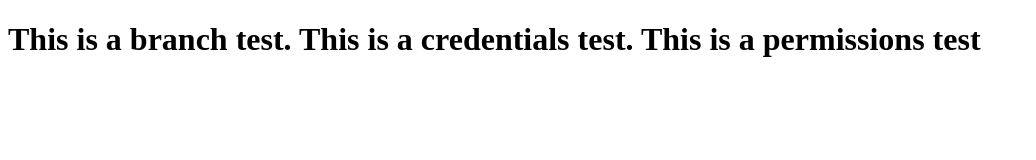
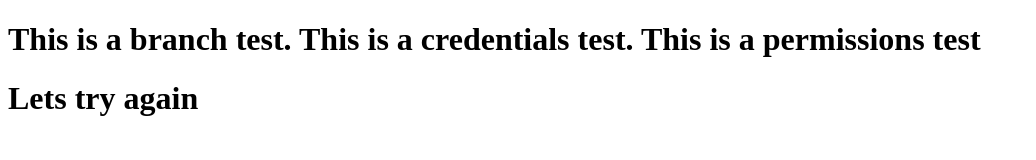
Before and after one commit to oliblue100/webdev-ref-project, a plain HTML site: page index.html in a window 1280 px wide. Shown: the whole page, without its empty margins (0-1036 px from the left). Drawn offline with Linux system fonts and the light colour scheme.

Commit message:
trying ruleset again

```diff
--- a/index.html
+++ b/index.html
@@ -4,4 +4,5 @@
 </head>
 <body>
   <h1>This is a branch test. This is a credentials test. This is a permissions test</h1>
+  <h1>Lets try again</h1>
 </body>
```
